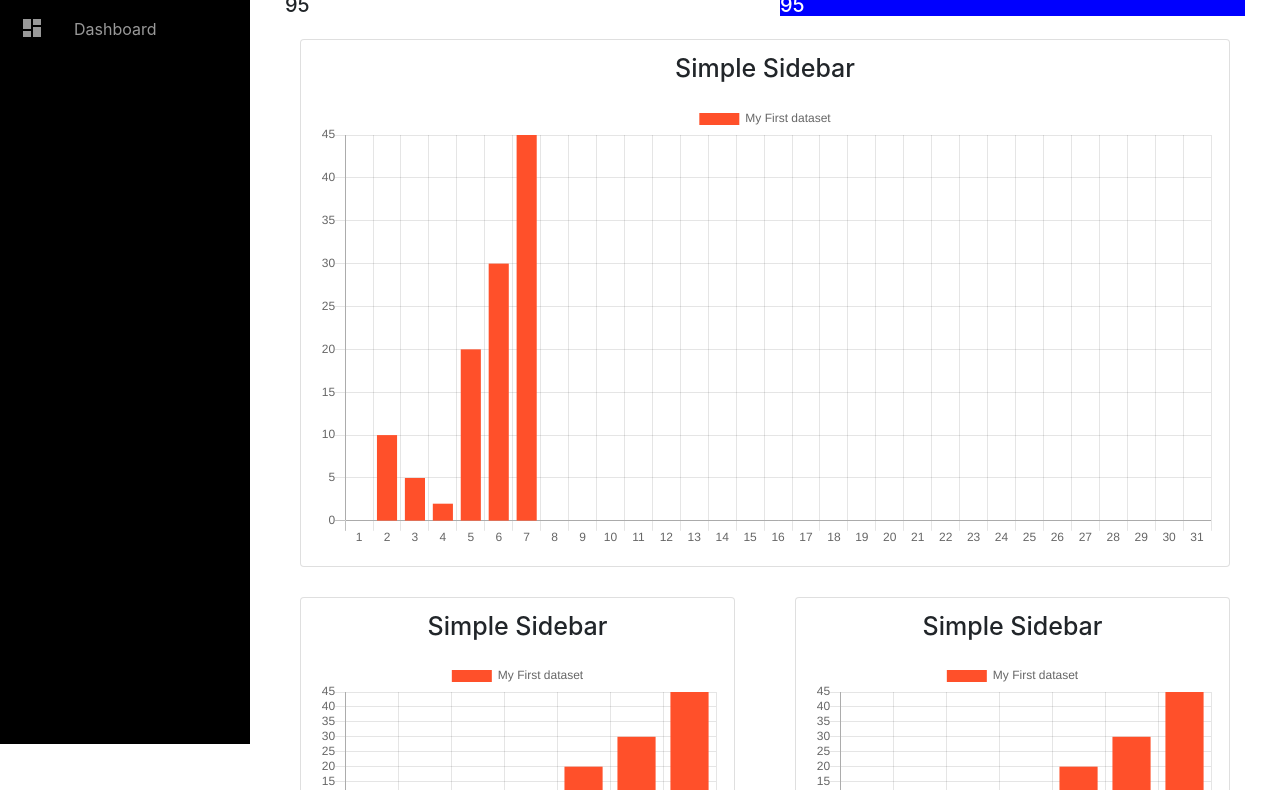
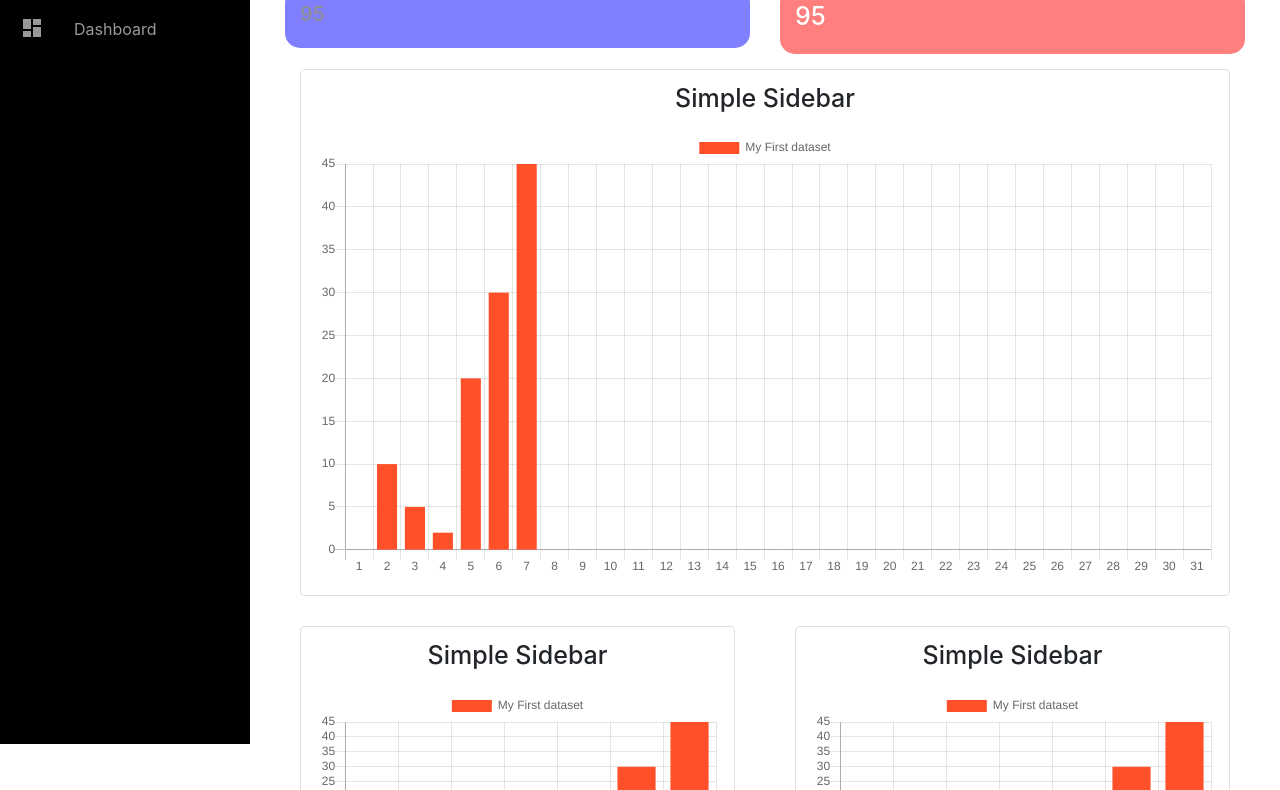
Before and after one commit to DiegoDigo/dashbord, a website: page index.html in a window 1280 px wide. Shown: the part 56-846 px from the top of the page. Drawn offline with nearby package versions, Linux system fonts and the light colour scheme.

Commit message:
ajuste layout

```diff
--- a/css/simple-sidebar.css
+++ b/css/simple-sidebar.css
@@ -100,6 +100,8 @@ body {
 
 .btn-side-bar {
    padding:0;
+   margin-left: -20px;
+   margin-top: -20px;
 }
 
 .chart-container {
@@ -117,21 +119,34 @@ body {
 	margin:15px;
 	border: 1px #00000 solid;
 	padding: 15px;
-	box-shadow: 85px black;
+	border-radius: 5px;
 }
 .card-title h1{
 	text-align:center;
 	font-size:25px;
 }
 
-.comanda_fechada h5{
-	background-color: blue;
-	color : white;
+.card_comanda_fechada{
+	background-color: red ;
+	border: 75px pink;
+	padding: 15px;
+	box-shadow: 85px black;
+	border-radius:15px;
+	opacity: 0.5;
 }
 
-.comanda_aberta h5{
-	background-color: blue;
+.card_comanda_fechada h5{
 	color: white;
+	font-size:25px;
+}
+
+.card_comanda_aberta {
+	background-color: blue ;
+	border: 75px pink;
+	padding: 15px;
+	box-shadow: 85px black;
+	border-radius:15px;
+	opacity: 0.5;
 }
 
 
--- a/index.html
+++ b/index.html
@@ -33,12 +33,12 @@
 				</div>
 				<div class="row">
 				   <div class=" col-sm-6">
-				        <div class="comanda_aberto">
+				        <div class="card_comanda_aberta">
 						    <h5>95</h5>
 						</div>
 				   </div>
 				   <div class="col-sm-6">
-				        <div class="comanda_fechada">
+				        <div class="card_comanda_fechada">
 							<h5>95</h5>
 						</div>
 				   </div>
```
